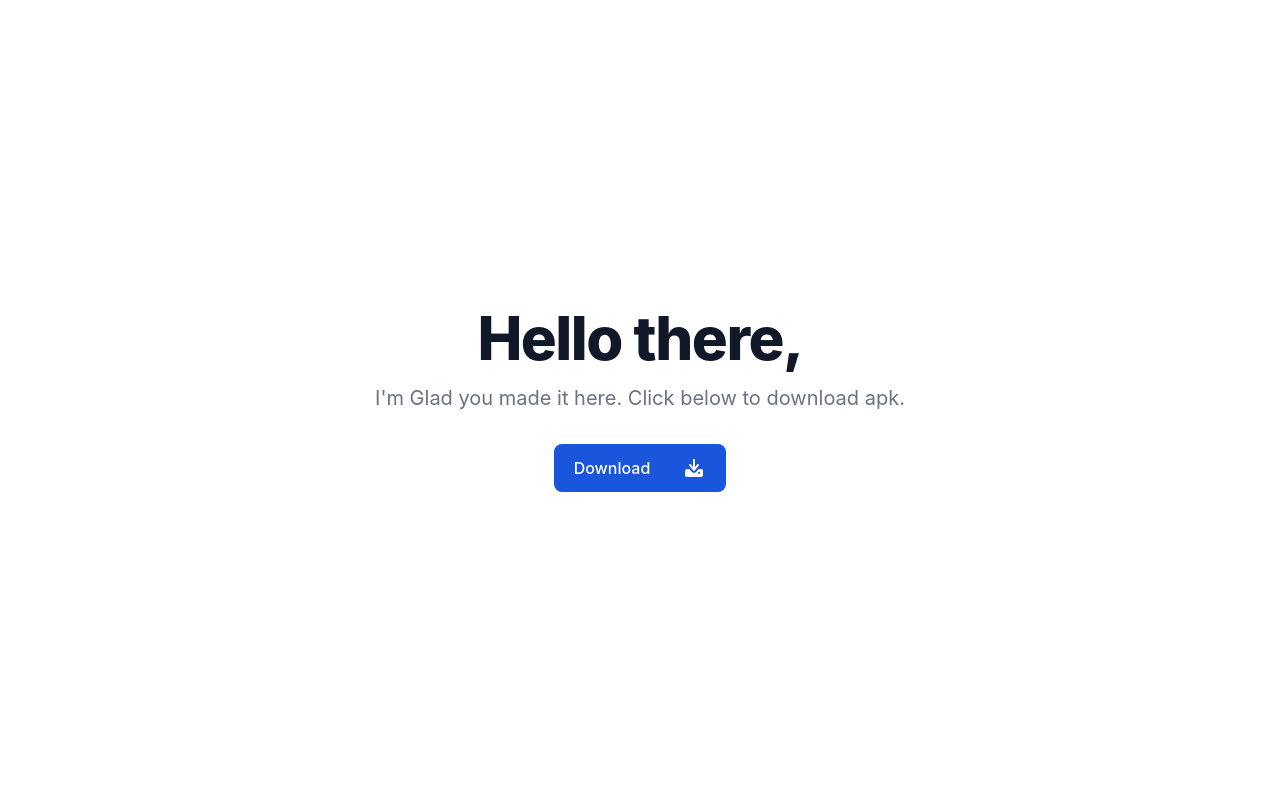
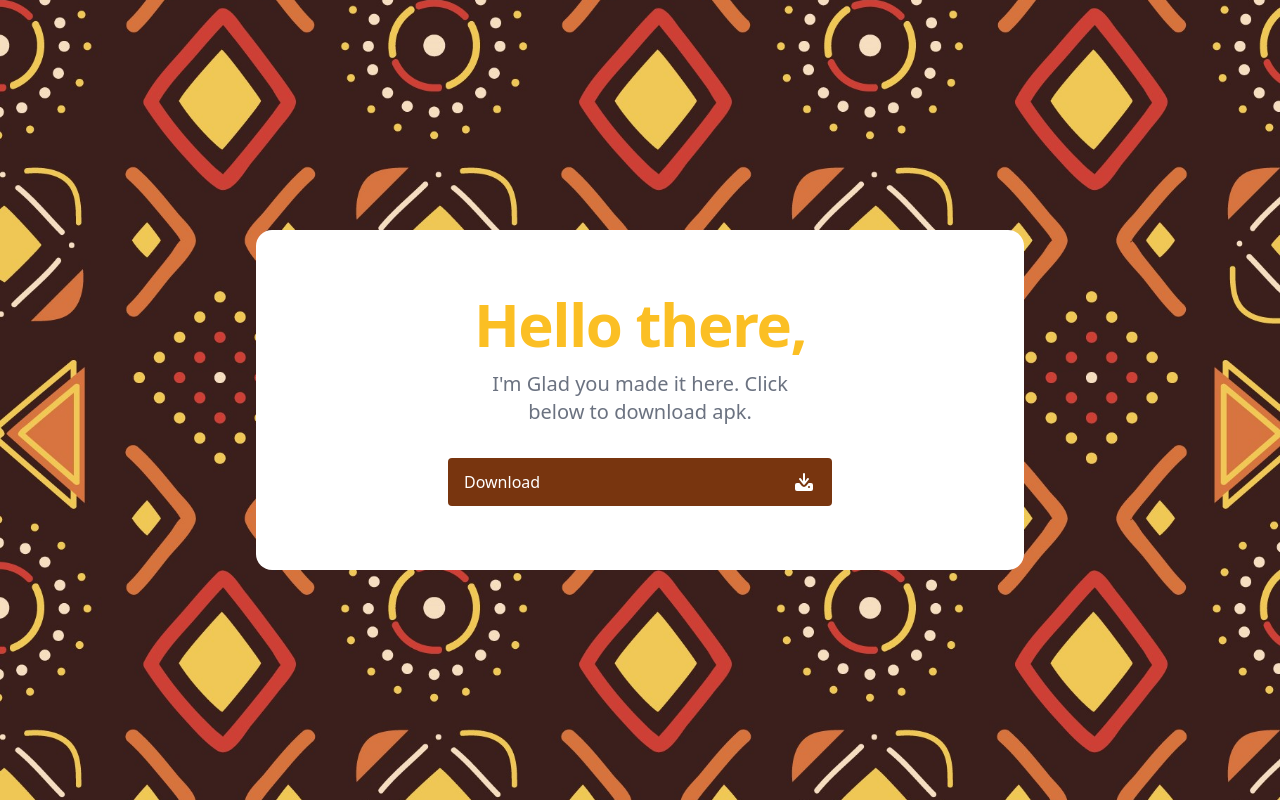
Before and after one commit to JacobJax/gameapkdownload, a plain HTML site: page index.html in a window 1280 px wide. Drawn offline with nearby package versions, Linux system fonts and the light colour scheme.

Commit message:
add backdround image

```diff
--- a/index.html
+++ b/index.html
@@ -5,19 +5,26 @@
    <meta name="viewport" content="width=device-width, initial-scale=1.0">
    <title>Game Download</title>
    <link href="https://cdn.jsdelivr.net/npm/flowbite@2.4.1/dist/flowbite.min.css" rel="stylesheet" />
-
+   <script src="https://cdn.tailwindcss.com"></script>
    <style>
       /* *{ outline: red .37px solid;} */
-      body{ display: grid; place-items: center; height: 100vh;}
+      body{
+         display: grid;
+         place-items: center;
+         height: 100vh;
+         background-image: url("./img/6925962.jpg");
+         background-position: center;
+         background-size: cover;
+      }
    </style>
 </head>
 <body>
-<section class=" bg-white dark:bg-gray-900">
-   <div class="py-8 px-4 mx-auto max-w-screen-xl text-center lg:py-16">
-       <h1 class="mb-4 text-4xl font-extrabold tracking-tight leading-none text-gray-900 md:text-5xl lg:text-6xl dark:text-white">Hello there,</h1>
+<section>
+   <div class="py-8 px-8 rounded-2xl mx-auto max-w-screen-md text-center lg:py-16 bg-white">
+       <h1 class="mb-4 text-4xl font-extrabold tracking-tight leading-none text-amber-400 md:text-5xl lg:text-6xl">Hello there,</h1>
        <p class="mb-8 text-lg font-normal text-gray-500 lg:text-xl sm:px-16 lg:px-48 dark:text-gray-400">I'm Glad you made it here. Click <span>below</span> to download apk.</p>
-       <div class="flex flex-col space-y-4 sm:flex-row sm:justify-center sm:space-y-0">
-           <a href="./placeholder.txt" download class="flex justify-between items-center gap-4 py-3 px-5 text-base font-medium text-center text-white rounded-lg bg-blue-700 hover:bg-blue-800 focus:ring-4 focus:ring-blue-300 dark:focus:ring-blue-900">
+       <div class="max-w-sm mx-auto">
+           <a href="./placeholder.txt" download class="mt-8 flex justify-between items-center gap-4 py-3 px-4 text-base font-medium text-center text-white rounded bg-amber-900 hover:bg-amber-950 focus:ring-4 focus:ring-blue-300 dark:focus:ring-blue-900">
                <p>Download</p>
                <svg class="w-6 h-6 ml-4 text-white dark:text-white" aria-hidden="true" xmlns="http://www.w3.org/2000/svg" width="24" height="24" fill="currentColor" viewBox="0 0 24 24">
                   <path fill-rule="evenodd" d="M13 11.15V4a1 1 0 1 0-2 0v7.15L8.78 8.374a1 1 0 1 0-1.56 1.25l4 5a1 1 0 0 0 1.56 0l4-5a1 1 0 1 0-1.56-1.25L13 11.15Z" clip-rule="evenodd"/>
```
Also changed, not shown: img/6925962.jpg (added).
